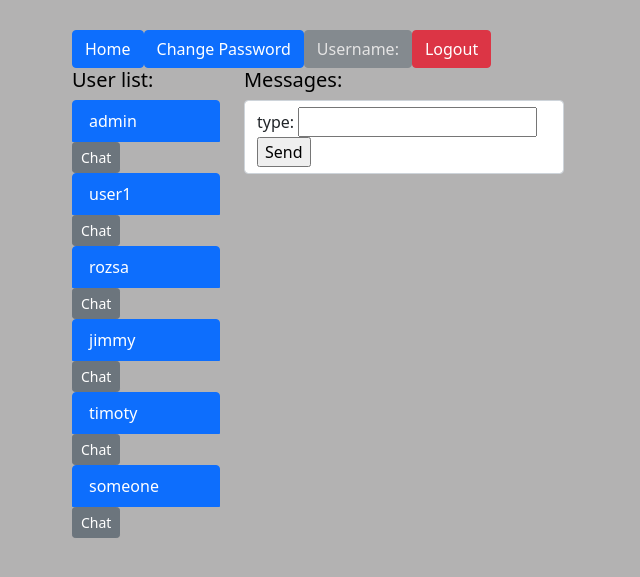
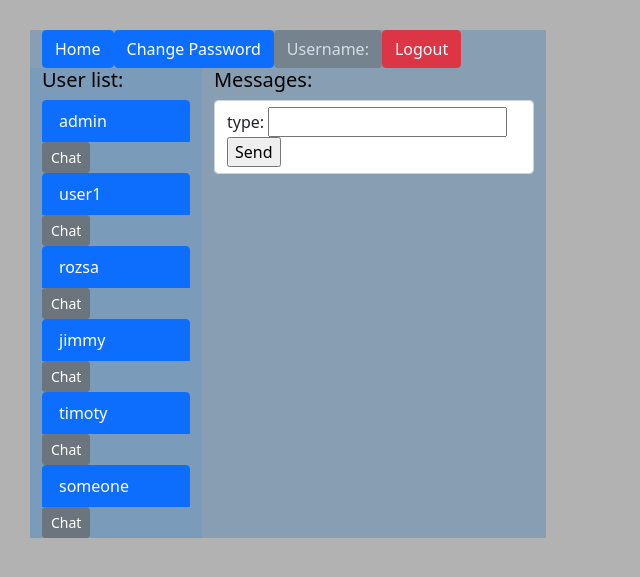
Before and after one commit to rozsanimrod/messenger, a Django app: page /room/11 in a window 1280 px wide. Shown: the top 577 px of the page, without its empty margins (0-640 px from the left). Run offline with Django 3.2, Linux system fonts and the light colour scheme; data comes from the database, SQL or seed files in the repository.

Commit message:
container

```diff
--- a/homepage/static/homepage/style.css
+++ b/homepage/static/homepage/style.css
@@ -2,8 +2,8 @@ body {
     color: black;
     background: #b3b2b2;
     float: left;
-    margin-left: 60px;
-    margin-right: 60px;
+    margin-left: 30px;
+    margin-right: 30px;
     margin-top: 30px;
 
 
@@ -31,3 +31,11 @@ article {
 .column-message {
 
 }
+
+.my-container {
+    background: #889fb3;
+}
+
+.col_1 {
+    background: #7a9cba;
+}
--- a/homepage/templates/homepage/room.html
+++ b/homepage/templates/homepage/room.html
@@ -14,7 +14,7 @@
         </div>
 
         <div class="row">
-        <div class="col-4">
+        <div class="col-4 col_1">
 
 
                 <h5>User list:</h5>
```
